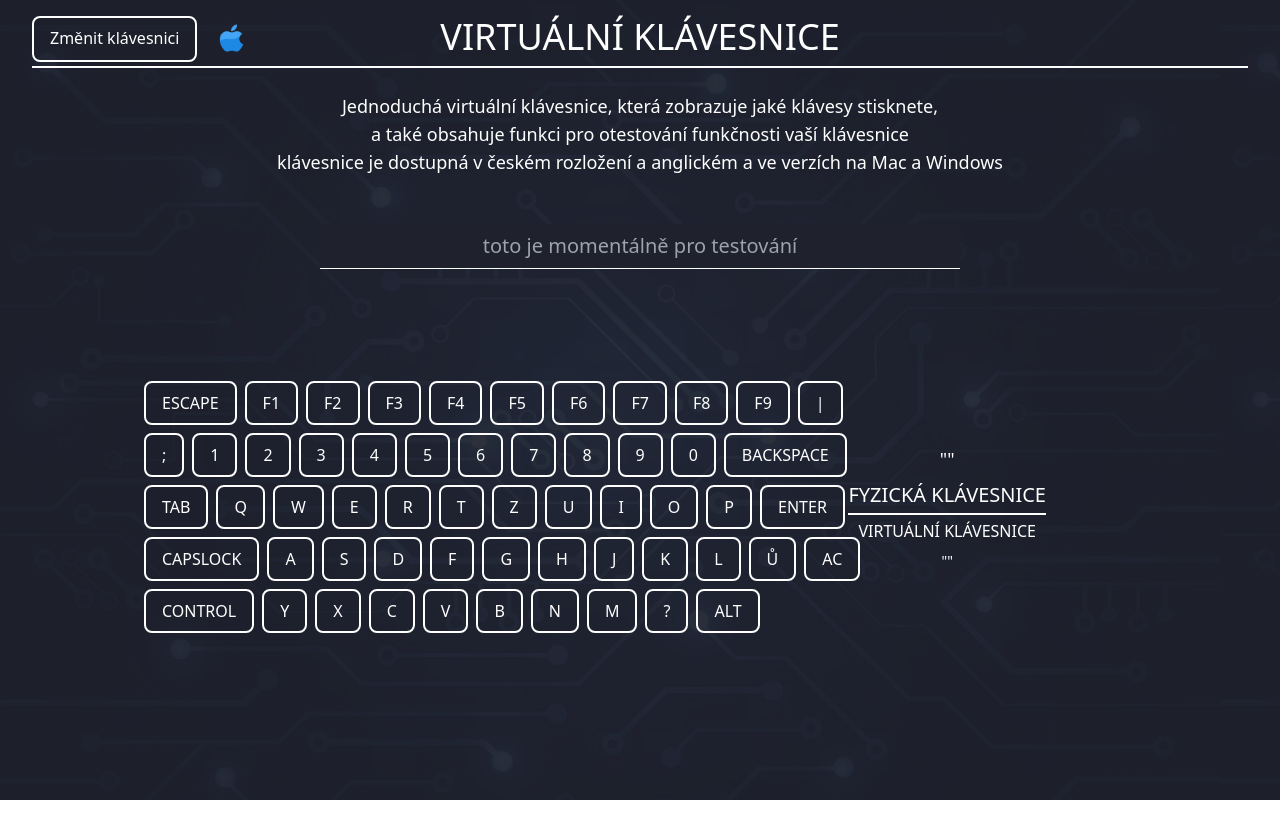
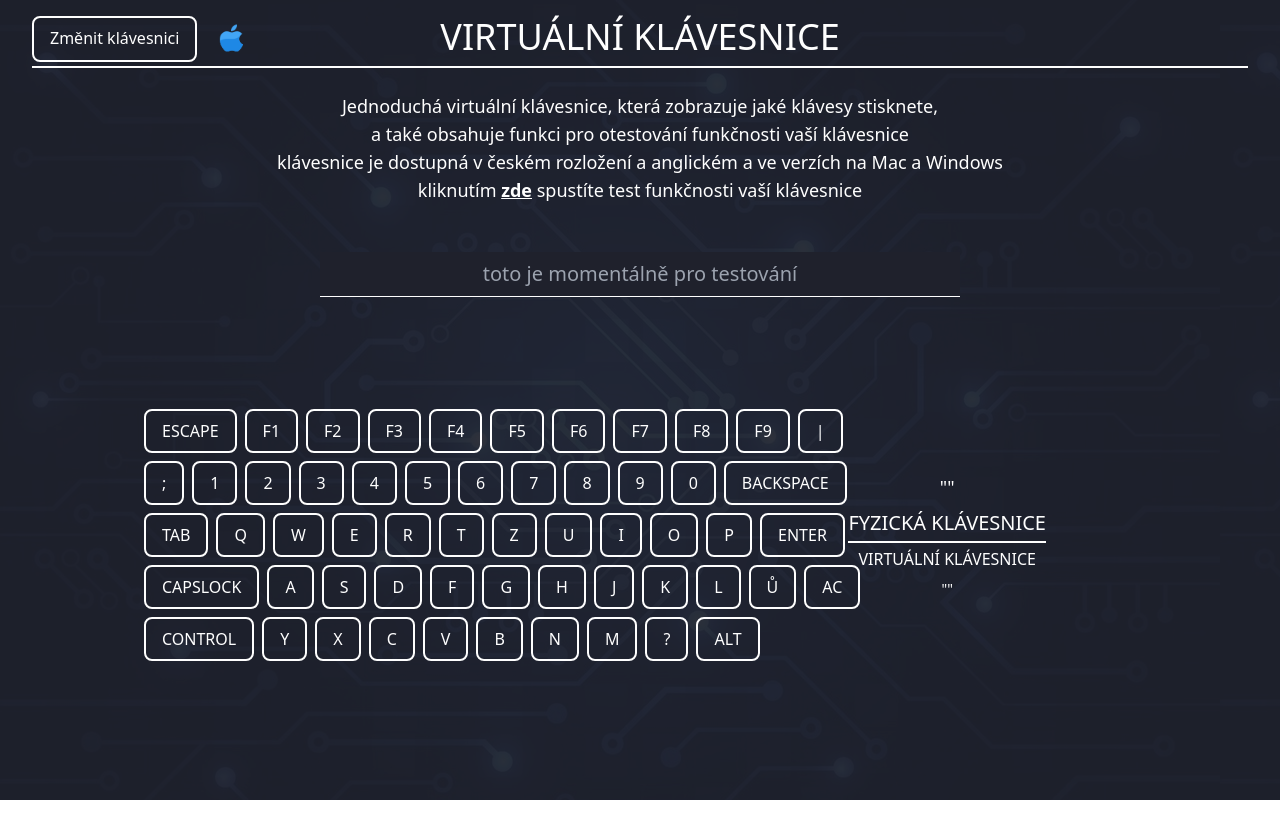
Before and after one commit to OndrejLosensky/virtual-keyboard, a React (Create React App) app: page / in a window 1280 px wide. Shown: the top 838 px of the page. Built offline with nearby package versions, Linux system fonts and the light colour scheme; the HTML template or start-up script is replaced by a standard one.

Commit message:
vytvoření prokliku na spuštění testu

```diff
--- a/src/header/Header.js
+++ b/src/header/Header.js
@@ -1,6 +1,13 @@
 import React from "react";
 //import RefreshIcon from "../assets/refreshIcon.png"
 const Header = () => {
+
+   // funkce bude zavolána po kliknutí na "zde"
+   const handleClick = () => {
+
+    alert("Tato funkce momentálně není ještě dostupná");
+  };
+
     return (
         <div className="px-8 pt-2">
             <div className="w-[100%] h-[60px] border-b-[2px] border-b-foreColorWhite  flex items-center">
@@ -9,11 +16,12 @@ const Header = () => {
                 </h1>
             </div>
             <div>
-                <p className="text-foreColorWhite pt-6 flex justify-center text-center text-lg font-thin">
+                <p className="text-foreColorWhite pt-6  text-center text-lg font-thin">
 
                     Jednoduchá virtuální klávesnice, která zobrazuje jaké klávesy stisknete,<br/>
                     a také obsahuje funkci pro otestování funkčnosti vaší klávesnice <br/>
-                    klávesnice je dostupná v českém rozložení a anglickém a ve verzích na Mac a Windows
+                    klávesnice je dostupná v českém rozložení a anglickém a ve verzích na Mac a Windows <br/>
+                    kliknutím <span className="cursor-pointer text-foreColorOrange font-semibold" onClick={handleClick} style={{ textDecoration: "underline" }}> zde</span> spustíte test funkčnosti vaší klávesnice
                 </p>
             </div>
        </div>
```
